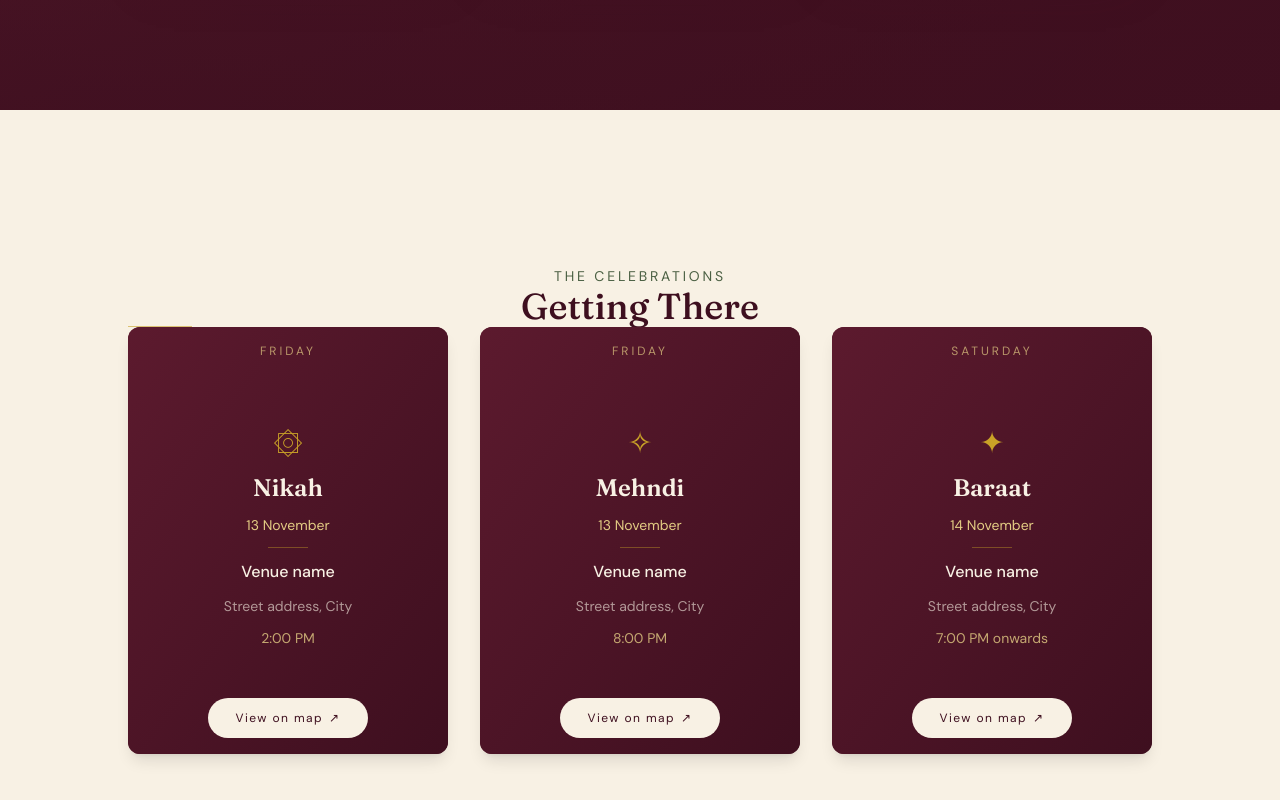
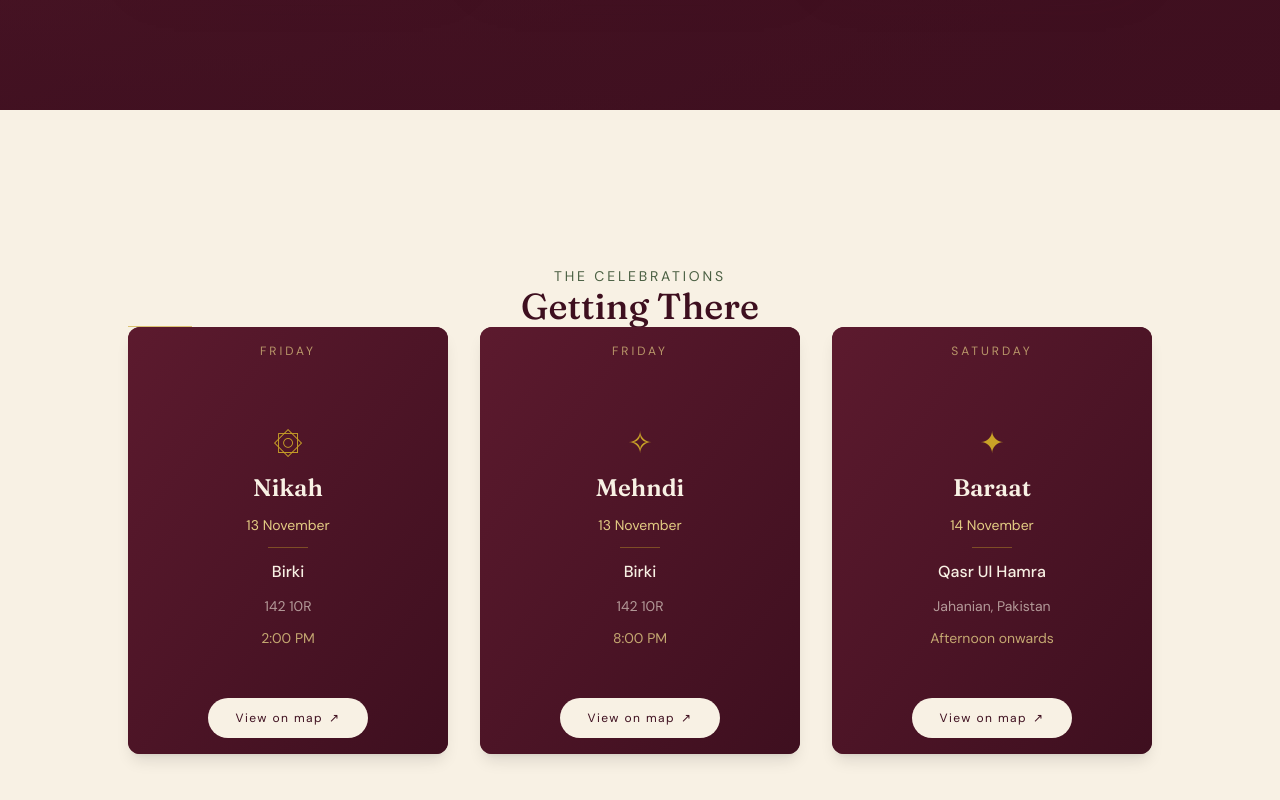
Before and after one commit to ahmadzulfiqar142/forever-chapter, a Next.js app: page / in a window 1280 px wide. Shown: the part 1906-2706 px from the top of the page. Built offline with nearby package versions, Linux system fonts and the light colour scheme.

Commit message:
Update event details and venue information for wedding schedule

```diff
--- a/src/components/wedding/Events.tsx
+++ b/src/components/wedding/Events.tsx
@@ -41,7 +41,7 @@ const events: EventCard[] = [
     backLabel: "DAY TWO",
     backTitle: "Baraat",
     backDetail:
-      "The groom's procession arrives,\nfollowed by dinner and celebration\nlate into the evening.",
+      "The groom's procession arrives,\nfollowed by lunch and celebration\nin the afternoon.",
   },
 ];
 
--- a/src/components/wedding/Venue.tsx
+++ b/src/components/wedding/Venue.tsx
@@ -6,8 +6,8 @@ const venues = [
     date: "13 November",
     event: "Nikah",
     glyph: "۞",
-    place: "Venue name",
-    address: "Street address, City",
+    place: "Birki",
+    address: "142 10R",
     time: ["2:00 PM"],
   },
   {
@@ -15,8 +15,8 @@ const venues = [
     date: "13 November",
     event: "Mehndi",
     glyph: "✧",
-    place: "Venue name",
-    address: "Street address, City",
+    place: "Birki",
+    address: "142 10R",
     time: ["8:00 PM"],
   },
   {
@@ -24,9 +24,9 @@ const venues = [
     date: "14 November",
     event: "Baraat",
     glyph: "✦",
-    place: "Venue name",
-    address: "Street address, City",
-    time: ["7:00 PM onwards"],
+    place: "Qasr Ul Hamra",
+    address: "Jahanian, Pakistan",
+    time: ["Afternoon onwards"],
   },
 ];
 
```
